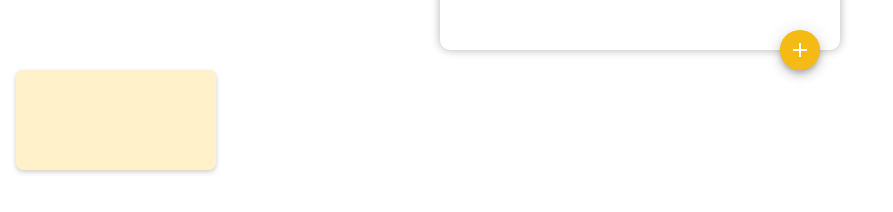
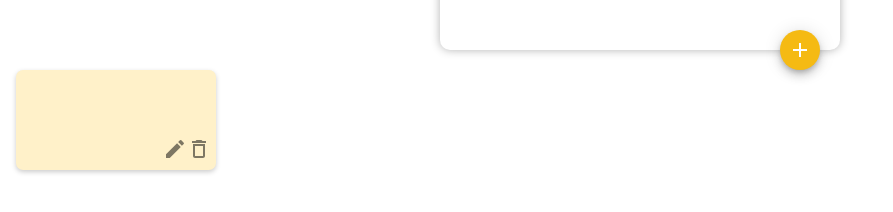
Before and after one commit to allisondev16/my-notes, a React (Create React App) app: page / in a window 1280 px wide. Shown: the part 134-346 px from the top of the page, without its empty margins (0-893 px from the left). Built offline with nearby package versions, Linux system fonts and the light colour scheme.

Commit message:
Update Note and TextArea-useState

```diff
--- a/public/styles.css
+++ b/public/styles.css
@@ -55,6 +55,33 @@ form.create-note button:hover {
     box-shadow: 0 2px 5px #ccc;
     margin: 16px;
     padding: 10px;
-    height: 100px;
+    min-height: 100px;
+    position: relative;
+}
 
+.note .deleteIcon {
+    cursor: pointer;
+    background: none;
+    border: none;
+    position: absolute;
+    bottom: 5px;
+    right: 5px;
 }
+
+.note .editIcon {
+    cursor: pointer;
+    background: none;
+    border: none;
+    position: absolute;
+    bottom: 5px;
+    right: 29px;
+}
+
+.note button {
+    opacity: 0.5;
+    transition: opacity 200ms ease-in-out;
+}
+
+.note button:hover {
+    opacity: 1;
+}
--- a/src/components/Note.js
+++ b/src/components/Note.js
@@ -1,10 +1,18 @@
 import React from "react";
+import DeleteOutlineIcon from '@mui/icons-material/DeleteOutline';
+import EditIcon from '@mui/icons-material/Edit';
 
 function Note() {
     return (
         <div className="note">
             <h1>{}</h1>
             <p>{}</p>
+            <button className="deleteIcon">
+                <DeleteOutlineIcon />
+            </button>
+            <button className="editIcon">
+                <EditIcon />
+            </button>
         </div>
     )
 }
--- a/src/components/TextArea.js
+++ b/src/components/TextArea.js
@@ -1,20 +1,45 @@
-import React from "react";
+import React, { useState } from "react";
 import { Zoom, Fab } from '@mui/material';
-//import { AddIcon } from '@mui/icons-material';
 import AddIcon from '@mui/icons-material/Add';
 
 function TextArea() {
+
+    const [note, setNote] = useState({
+        title: "",
+        content: ""
+    });
+
+    function submitNote(event) {
+
+    }
+
+    // to be continued
+    function handleChange(event) {
+        const { name, value } = event.target;
+        setNote(prevValue => {
+            return {
+                ...prevValue, [name]: value
+            };
+        });
+    }
+
     return (
         <form className="create-note">
             <input
+                name="title"
                 placeholder="Title"
+                value={note.title}
+                onChange={handleChange}
             />
             <textarea
+                name="content"
                 placeholder="Take a note..."
                 rows="3"
+                value={note.content}
+                onChange={handleChange}
             />
             <Zoom in="true">
-                <Fab size="small" color="primary" aria-label="add">
+                <Fab size="small" color="primary" aria-label="add" onClick={submitNote}>
                     <AddIcon />
                 </Fab>
             </Zoom>
```
Also changed, not shown: 1 other file (tests, documents, lock files or other folders).
